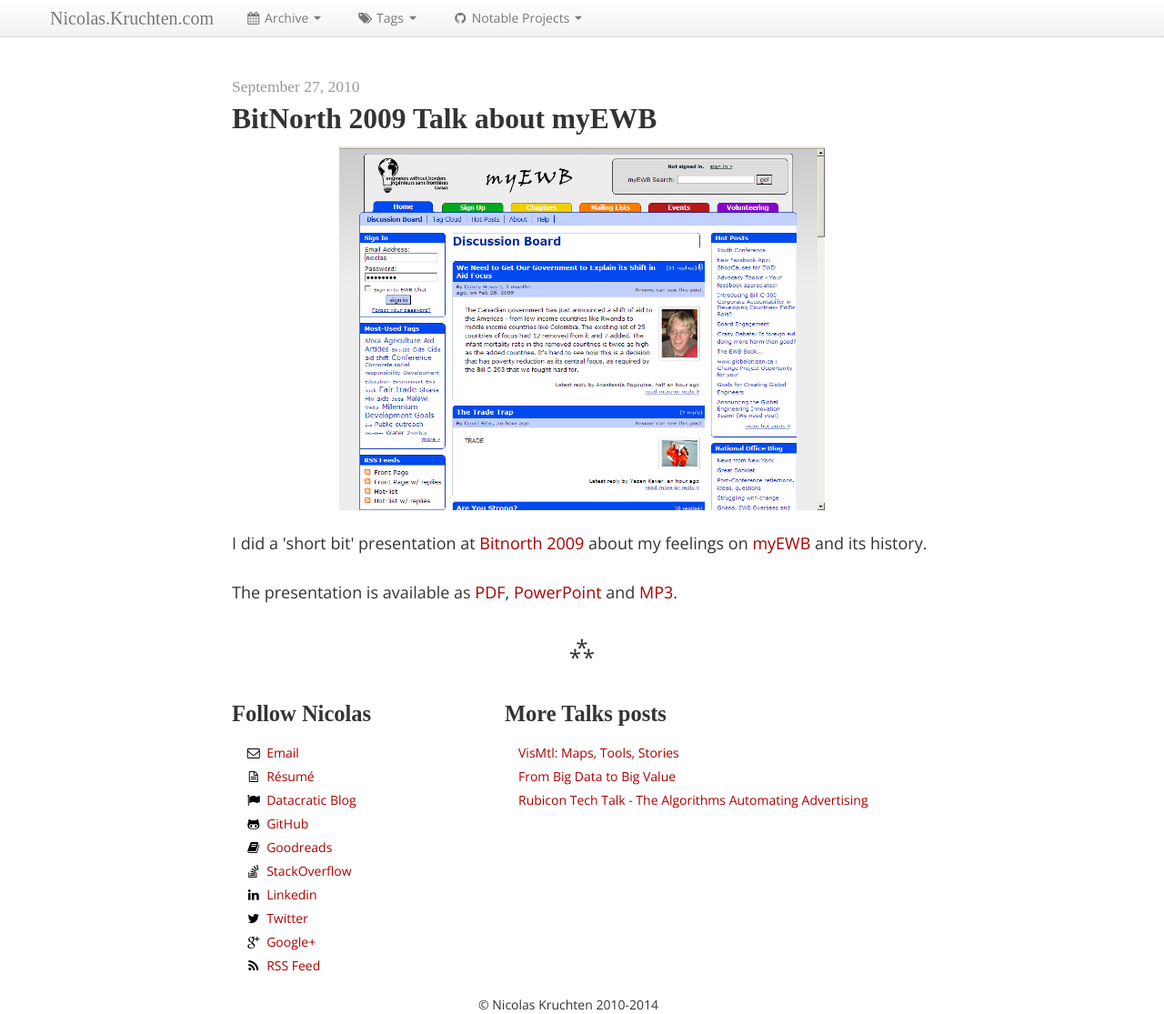
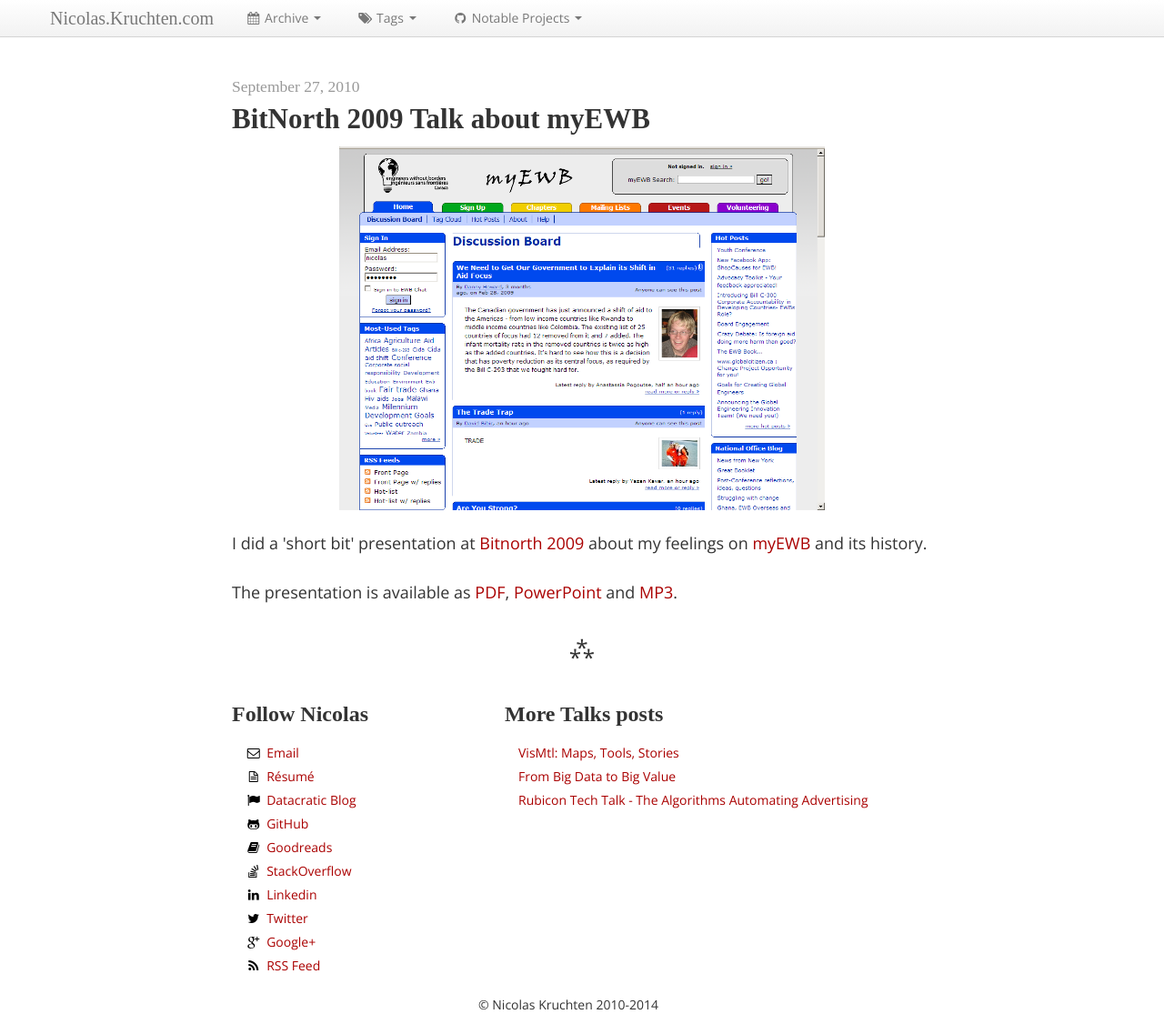
Before and after one commit to nicolaskruchten/nicolaskruchten.github.io, a Jekyll site: the page built from _posts/2010-09-27-bitnorth2009.html, in a window 1280 px wide. Shown: the whole page at 91% size. Built offline with Jekyll 4.4.1, drawn with Linux system fonts in a browser that asks for light colours; some web fonts are replaced.

Commit message:
tiny font tweaks

```diff
--- a/css/gh-pages-blog.css
+++ b/css/gh-pages-blog.css
@@ -60,6 +60,9 @@
       text-rendering: optimizeLegibility
     }
     h1, h2, h3, h4, h5, h6, .brand {font-family: 'Museo Slab 700';}
+    h2 a {color: #333;}
+    h2 {font-size: 31px;}
+    h3 {font-size: 24px;}
     p { line-height: 1.5; }
 
     li [class^="icon-"], .nav li [class^="icon-"], li [class*=" icon-"], .nav li [class*=" icon-"] {
--- a/index.html
+++ b/index.html
@@ -14,7 +14,7 @@
 					<h2>
 						<small>{{ p.date | date: "%B %-d, %Y" }}</small>
 						<br />
-						<a href="{{ site.url }}{{ p.url }}" style="color: black;">{{ p.title }}</a></h2>
+						<a href="{{ site.url }}{{ p.url }}">{{ p.title }}</a></h2>
 				{% else %}
 					<h2><a href="{{ site.url }}{{ p.url }}" style="color: black;">{{ site.description }}</a></h2>
 				{% endif %}
```
Also changed, not shown: css/bootstrap.css.
